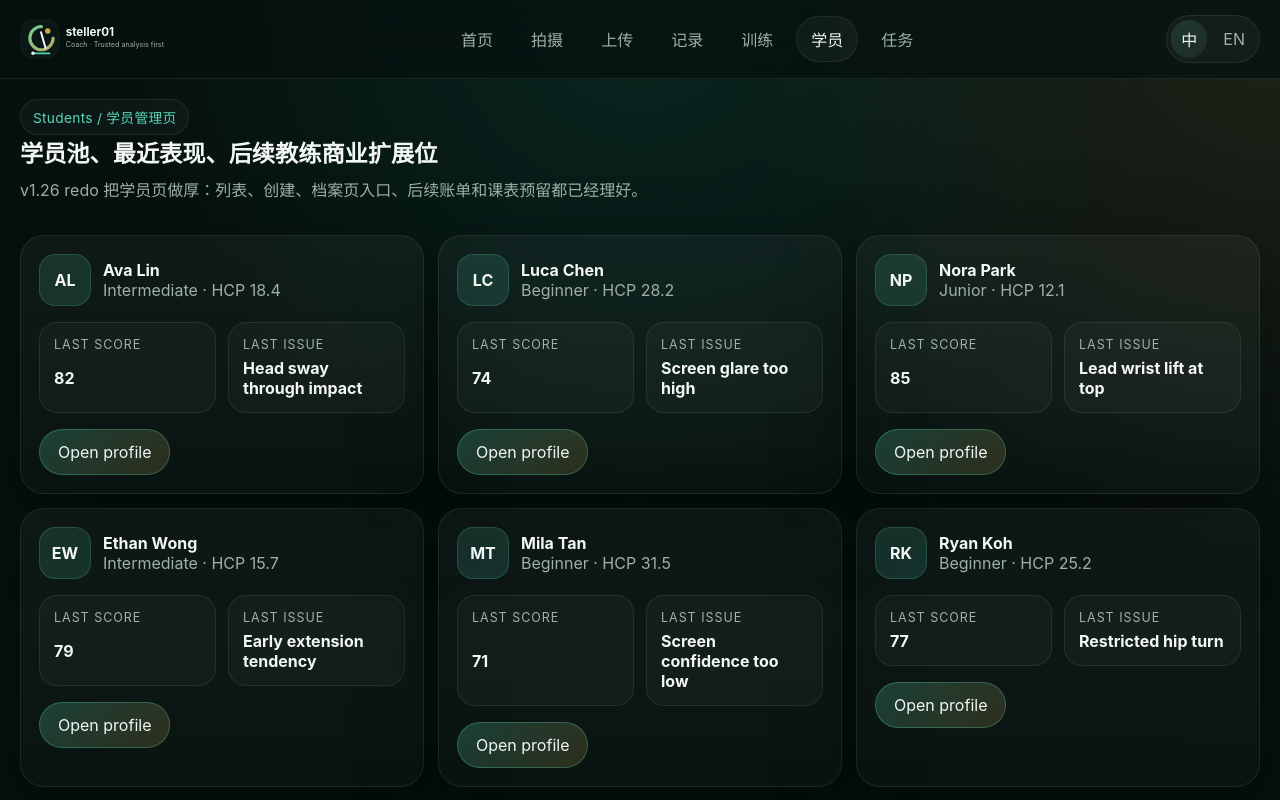
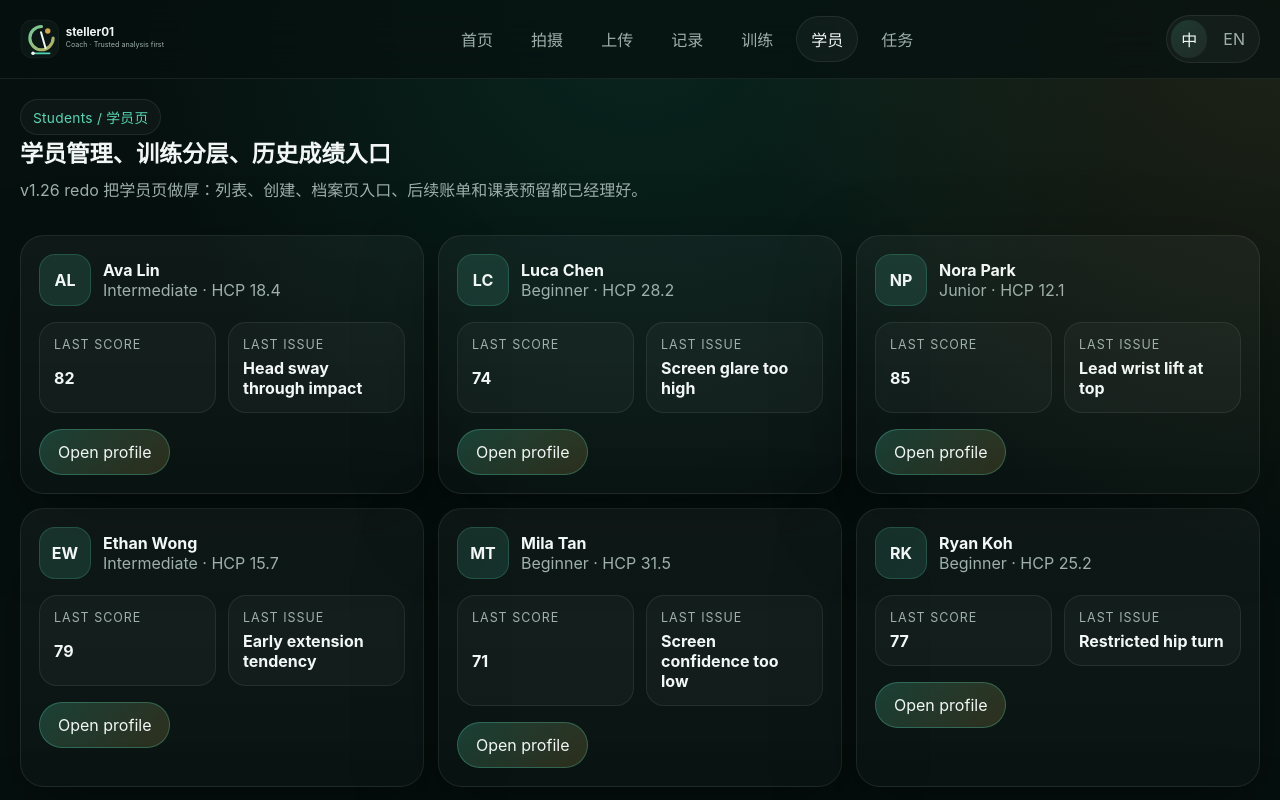
Before and after one commit to dytsui/steller01, a Next.js app: page /students in a window 1280 px wide. Shown: the top 800 px of the page. Built offline with nearby package versions, Linux system fonts and the light colour scheme.

Commit message:
Update page.tsx

```diff
--- a/app/students/page.tsx
+++ b/app/students/page.tsx
@@ -1,15 +1,21 @@
-import students from "@/data/demo/students.json";
+import studentsData from "@/data/demo/students.json";
+import type { DemoStudent } from "@/lib/types";
+import { StudentSummaryGrid } from "@/components/students/student-summary-grid";
 import { StudentManager } from "@/components/students/student-manager";
-import { StudentSummaryGrid } from "@/components/students/student-summary-grid";
+
+const students = studentsData as DemoStudent[];
 
 export default function StudentsPage() {
   return (
     <main className="page stack">
       <section>
-        <span className="kicker">Students / 学员管理页</span>
-        <h1 className="section-title">学员池、最近表现、后续教练商业扩展位</h1>
-        <p className="section-subtitle">v1.26 redo 把学员页做厚：列表、创建、档案页入口、后续账单和课表预留都已经理好。</p>
+        <span className="kicker">Students / 学员页</span>
+        <h1 className="section-title">学员管理、训练分层、历史成绩入口</h1>
+        <p className="section-subtitle">
+          v1.26 redo 把学员页做厚：列表、创建、档案页入口、后续账单和课表预留都已经理好。
+        </p>
       </section>
+
       <StudentSummaryGrid students={students} />
       <StudentManager initialStudents={students} />
     </main>
```
